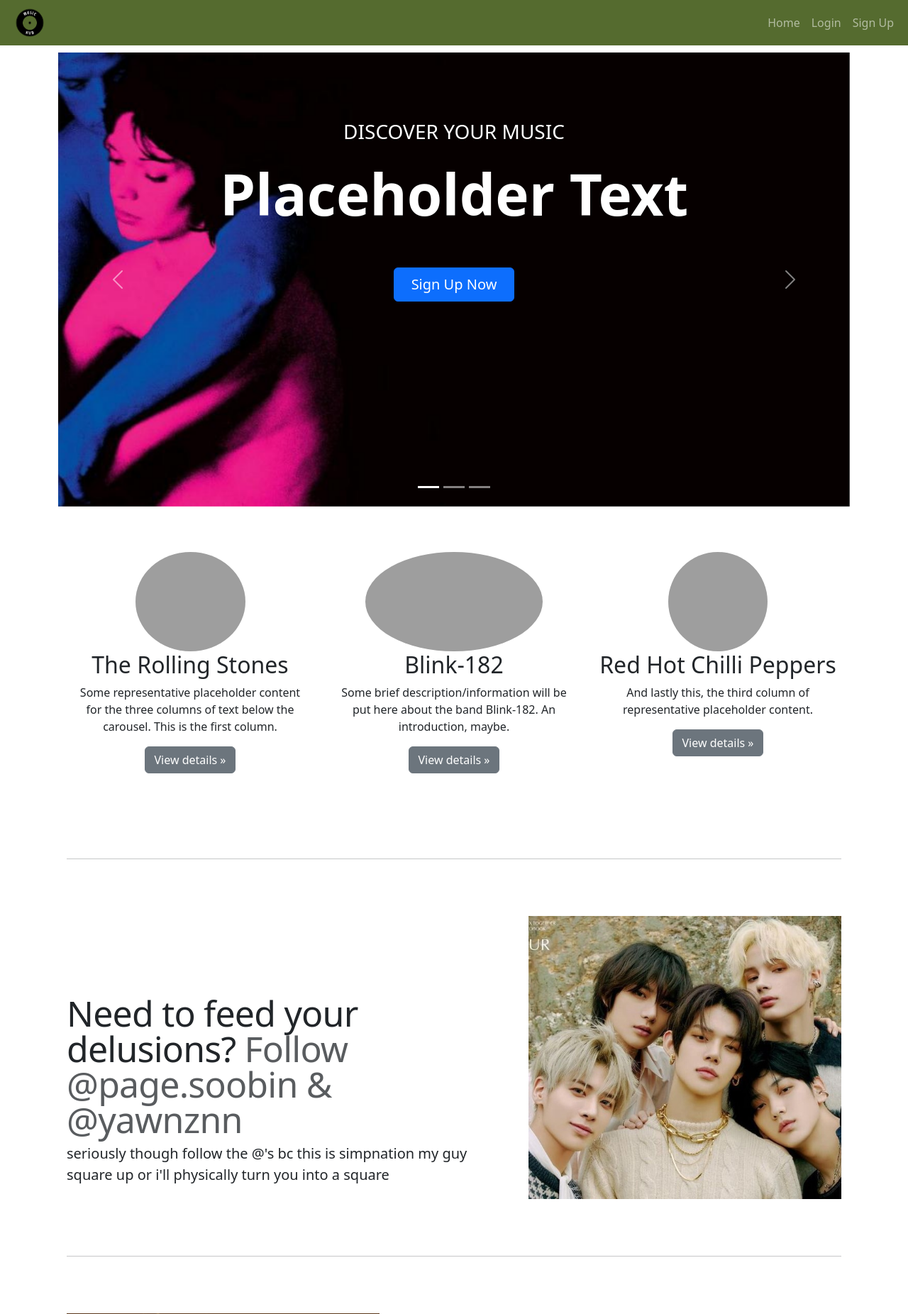
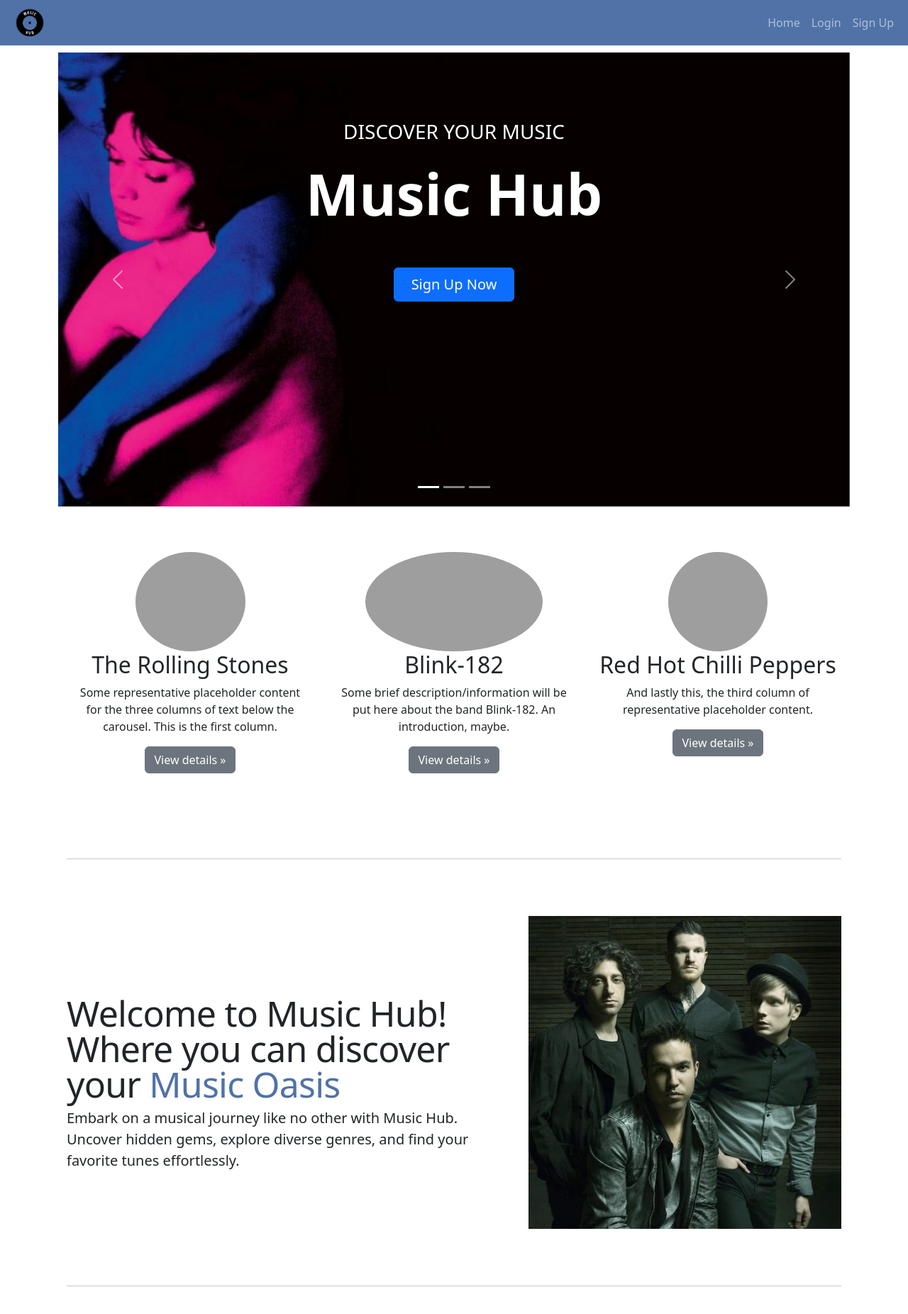
Before and after one commit to danettp/Website_Project_V7, a Flask app: page / in a window 1280 px wide. Shown: the top 1852 px of the page at 71% size. Run offline with Flask 3, Linux system fonts and the light colour scheme; data comes from the database, SQL or seed files in the repository; some libraries are stand-ins or nearby versions; grey boxes are pictures that could not be loaded.

Commit message:
Changed colours

```diff
--- a/website/static/styles.css
+++ b/website/static/styles.css
@@ -31,7 +31,7 @@ html, body {
 }
 
 .navbar {
-  background-color:	#556B2F;
+  background-color:	#5072A7;
   height: 4rem;
   margin-bottom: 10px;
 }
@@ -144,6 +144,9 @@ html, body {
   letter-spacing: -.05rem;
 }
 
+.text-colour{
+  color: #5072A7;
+}
 
 /* RESPONSIVE CSS
 -------------------------------------------------- */
--- a/website/templates/base.html
+++ b/website/templates/base.html
@@ -30,7 +30,7 @@
 
       <!-- Brand Logo -->
       <a class="navbar-brand" href="/home">
-        <img id="navbar_logo" src="../static/assets/Music.png" alt="Logo"/>
+        <img id="navbar_logo" src="../static/assets/logo.png" alt="Logo"/>
       </a>
 
         <button
--- a/website/templates/home.html
+++ b/website/templates/home.html
@@ -30,8 +30,8 @@
           <div class="carousel-item active c-item">
             <img src="../static/assets/tvgirl.jpg" class="d-block w-100 c-img" alt="Slide 1">
             <div class="carousel-caption top-0 mt-4">
-          <p class="mt-5 fs-3 text-uppercase">Discover your Music</p>
-          <h1 class="display-1 fw-bolder text-capitalize">Placeholder text</h1>
+              <p class="mt-5 fs-3 text-uppercase">Discover your music</p>
+              <h1 class="display-1 fw-bolder text-capitalize">Music Hub</h1>
               <a href="/sign-up">
               <button class="btn btn-primary px-4 py-2 fs-5 mt-5">Sign Up Now</button>
               </a>
@@ -39,19 +39,13 @@
           </div>
 
           <div class="carousel-item c-item">
-        <img src="../static/assets/tameimpala.jpg" class="d-block w-100 c-img" alt="Slide 2">
+            <img src="../static/assets/laneway.png" class="d-block w-100 c-img" alt="Slide 2">
             <div class="carousel-caption top-0 mt-4">
-          <p class="text-uppercase fs-3 mt-5">The season has arrived</p>
-          <p class="display-1 fw-bolder text-capitalize">3 available tours</p>
             </div>
           </div>
           <div class="carousel-item c-item">
             <img src="../static/assets/lightitup.jpg" class="d-block w-100 c-img" alt="Slide 3">
             <div class="carousel-caption top-0 mt-4">
-          <p class="text-uppercase fs-3 mt-5">Sign Up Now!</p>
-          <p class="display-1 fw-bolder text-capitalize">For Free, Forever</p>
-          <a href="/sign-up">
-            <button class="btn btn-primary px-4 py-2 fs-5 mt-5">Sign Up Now</button>
               </a>
             </div>
           </div>
@@ -65,6 +59,7 @@
           <span class="visually-hidden">Next</span>
         </button>
       </div>
+
 
   <!-- Marketing messaging and featurettes
   ================================================== -->
@@ -105,11 +100,11 @@
     <!-- Music Featurette 1 -->
     <div class="row featurette">
       <div class="col-md-7">
-        <h2 class="featurette-heading">Need to feed your delusions?<span class="text-muted"> Follow @page.soobin & @yawnznn</span></h2>
-        <p class="lead">seriously though follow the @'s bc this is simpnation my guy square up or i'll physically turn you into a square</p>
+        <h2 class="featurette-heading">Welcome to Music Hub! Where you can discover your<span class="text-colour"> Music Oasis</span></h2>
+        <p class="lead">Embark on a musical journey like no other with Music Hub. Uncover hidden gems, explore diverse genres, and find your favorite tunes effortlessly.</p>
       </div>
       <div class="col-md-5">
-        <img src="../static/assets/txt2.jpg" alt="Tomorrow x Together" width="100%">
+        <img src="../static/assets/fob.jpg" alt="Fall Out Boy" width="100%">
       </div>
     </div>
 
@@ -118,8 +113,8 @@
     <!-- Music Featurette 2 -->
     <div class="row featurette">
       <div class="col-md-7 order-md-2">
-        <h2 class="featurette-heading">Oh i'm sorry, did you need more delusion fuel? <span class="text-muted">Listen to JK's debut song (explicit ver. ofc)</span></h2>
-        <p class="lead">ANOTHER FEATURETTE?? yeah it is you best believe it son ohhhh snap. how much wood would a wood chuck chuck if a wood chuck would chuck wood</p>
+        <h2 class="featurette-heading"><span class="text-colour">Engage and Connect</span> with the Music Community with our Blog!</h2>
+        <p class="lead">At Music Hub, our blog isn't just a one-way street. Discover fresh perspectives on your favorite artists and albums. Be part of something bigger as you connect with fellow music lovers from around the globe. </p>
       </div>
       <div class="col-md-5 order-md-1">
         <img src="../static/assets/taylorswift.png" alt="Taylor Swift" width="100%">
@@ -132,11 +127,11 @@
     <!-- Music Featurette 3 -->
     <div class="row featurette">
       <div class="col-md-7">
-        <h2 class="featurette-heading">Big sike you thought there were only 2. <span class="text-muted">Checkmate.</span></h2>
-        <p class="lead">Jokes on you there are actually 3 featurettes. bet u didnt see that one coming This is a placeholder and idk what to put lol wya bbg ( ͡° ͜ʖ ͡°)</p>
+        <h2 class="featurette-heading">Join the Conversation. <span class="text-colour"> Share your thoughts.</span></h2>
+        <p class="lead">Leave comments, share your thoughts, and interact with our users! Have a topic you're eager to explore? The blog is your space to be heard and be inspired by the power of music. Together, let's create a dynamic hub of musical exploration and celebration!</p>
       </div>
       <div class="col-md-5 order-md-1">
-        <img src="../static/assets/fob.jpg" alt="Fall Out Boy" width="100%">
+        <img src="../static/assets/txt2.jpg" alt="Tomorrow x Together" width="100%">
 
       </div>
     </div>
```
Also changed, not shown: website/static/assets/Music.png (deleted), website/static/assets/laneway.png (added), website/static/assets/lightitup.jpg, website/static/assets/logo.png (added), website/static/assets/logo1.jpg (deleted). Lines whose indentation alone changed are shown as unchanged.
